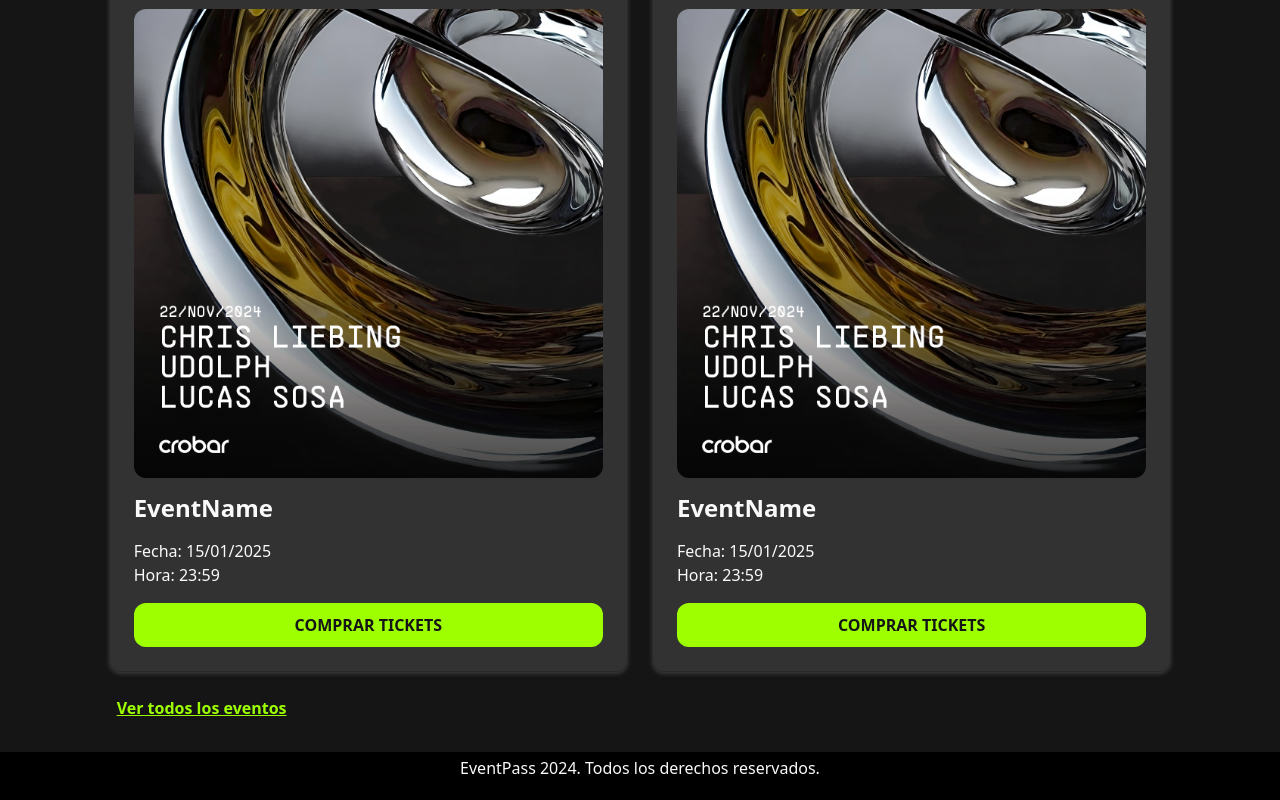
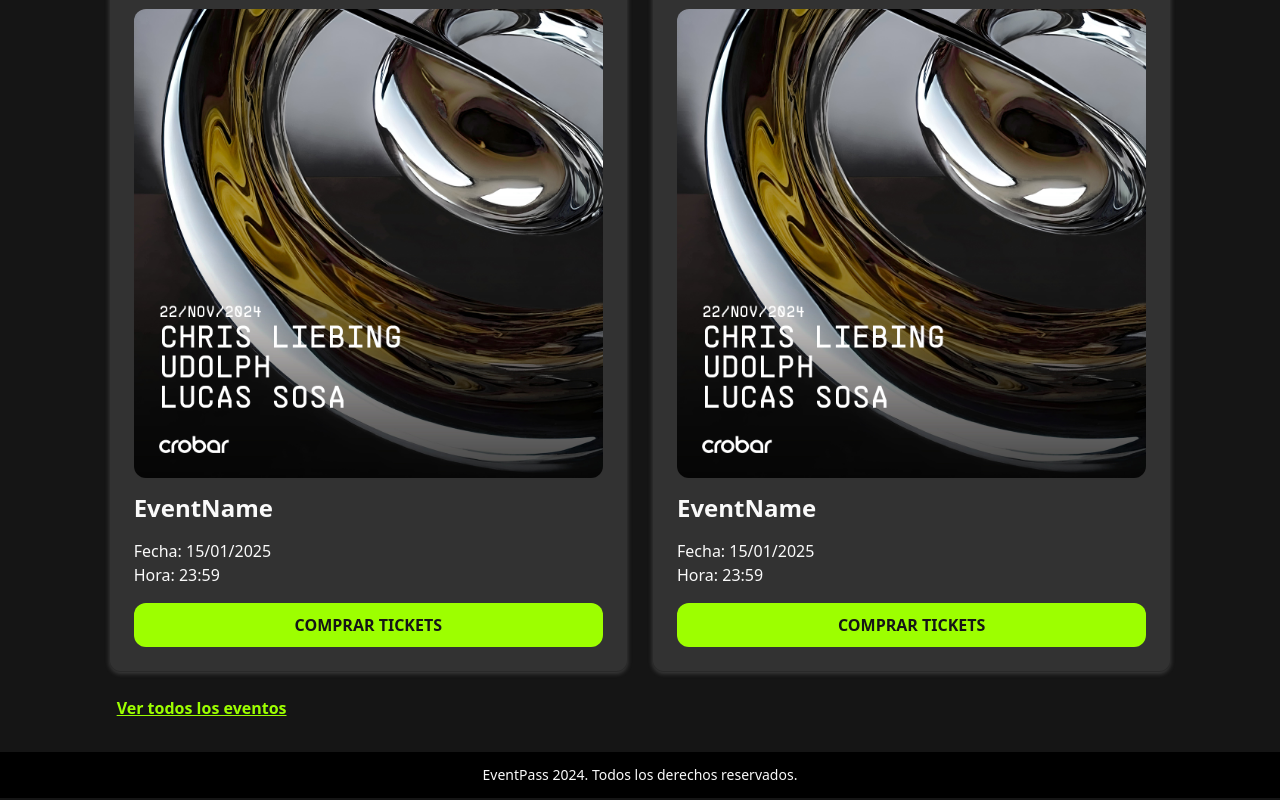
Before and after one commit to agustina-giorgi/event-pass, a plain HTML site: page index.html in a window 1280 px wide. Shown: the part 2067-2867 px from the top of the page. Drawn offline with nearby package versions, Linux system fonts and the light colour scheme.

Commit message:
cambios en footer

```diff
--- a/index.html
+++ b/index.html
@@ -164,7 +164,7 @@
     <!-- pie de pagina -->
 
     <footer class="footer">
-        <p> EventPass 2024. Todos los derechos reservados. </p>
+        <p class="txt-footer"> EventPass 2024. Todos los derechos reservados. </p>
     </footer>
 
 </body>
--- a/styles/styles.css
+++ b/styles/styles.css
@@ -226,14 +226,19 @@
 /* estilos de footer */
 
 footer{
-    text-align: center;
-    color: #fafafa;
-    font-size: 14px;
     background-color: black;
     width: 100%;
     position: static;
     bottom: 0;
-    padding: 4px;
+    padding-top: 16px;
+}
+
+.txt-footer{
+    font-weight: 300;
+    font-size: 14px;
+    color: #fafafa;
+    text-align: center;
+    line-height: 14px;
 }
 
 /* estilos de grid */
```
